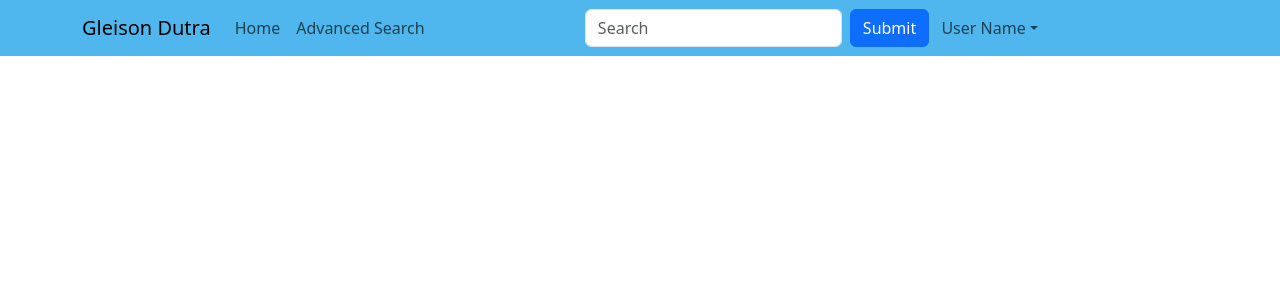
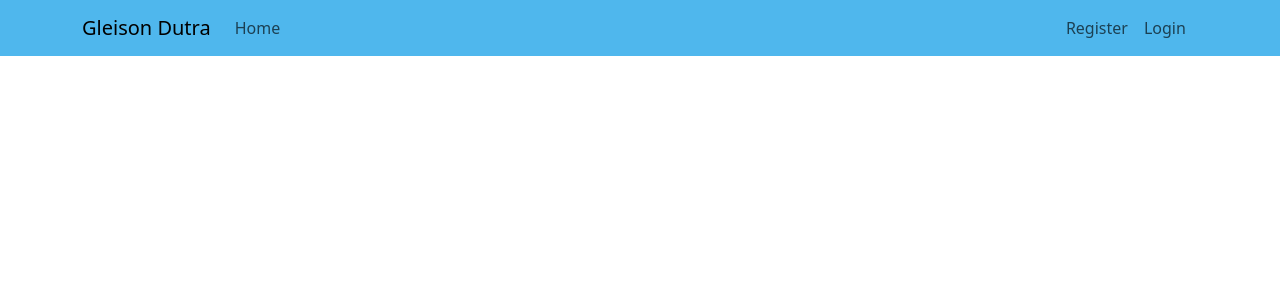
Before and after one commit to gvieira-dutra/The-Metropolitan-Museum-of-Art-API, a Next.js app: page /components/MainNav in a window 1280 px wide. Shown: the top 300 px of the page. Built offline with nearby package versions, Linux system fonts and the light colour scheme.

Commit message:
navbar updated for logged in and logged out user

```diff
--- a/pages/components/MainNav.jsx
+++ b/pages/components/MainNav.jsx
@@ -6,6 +6,8 @@ import { useState } from 'react'
 import NavDropdown from 'react-bootstrap/NavDropdown'
 import { searchHistoryAtom } from '@/store'
 import { useAtom } from 'jotai'
+import { addToHistory } from '@/my-app/lib/userData'
+import { removeToken, readToken } from '@/my-app/lib/authenticate'
 
 export default function MainNav() {
   const router = useRouter()
@@ -14,11 +16,14 @@ export default function MainNav() {
 
   const [searchHistory, setSearchHistory] = useAtom(searchHistoryAtom)
 
-  const onSubmit = (e) => {
+  let token = readToken()
+
+
+  const submitForm = async (e) => {
     e.preventDefault()
     setSearchField('')
     setToggleFalse()
-    setSearchHistory((current) => [...current, `?title=true&q=${searchField}`])
+    setSearchHistory(await addToHistory(`title=true&q=${searchField}`))
     router.push(`/artwork?title=true&q=${searchField}`)
   }
 
@@ -34,34 +39,62 @@ export default function MainNav() {
     setIsExpanded(false)
   }
 
+  const logout = () => {
+    setIsExpanded(false)
+    removeToken()
+    router.push('/login')
+  }
+
   return (
     <>
       <Navbar
         expand="lg"
         className="fixed-top"
-        style={{ backgroundColor: '#4FB7ED' }} // Replace #3498db with your desired color
+        style={{ backgroundColor: '#4FB7ED' }}
         expanded={isExpanded}>
         <Container>
           <Navbar.Brand>Gleison Dutra</Navbar.Brand>
           <Navbar.Toggle onClick={changeToggleValue} aria-controls="basic-navbar-nav" />
           <Navbar.Collapse id="basic-navbar-nav">
             <Nav className="me-auto">
-              <Link href="/" passHref legacyBehavior>
+              <Link href="/" passHref  legacyBehavior>
                 <Nav.Link onClick={setToggleFalse} active={router.pathname === '/'}>
                   Home
                 </Nav.Link>
               </Link>
+
+              {token && (
                 <Link href="/search" passHref legacyBehavior>
                   <Nav.Link onClick={setToggleFalse} active={router.pathname === '/search'}>
                     Advanced Search
                   </Nav.Link>
                 </Link>
+              )}
             </Nav>
-            <Form className="d-flex" onSubmit={onSubmit}>
+            {!token && (
+              <Nav>
+                <Link href="/register" passHref legacyBehavior>
+                  <Nav.Link
+                    active={router.pathname === '/register'}
+                    onClick={() => setIsExpanded(false)}>
+                    Register
+                  </Nav.Link>
+                </Link>
+                <Link href="/login" passHref legacyBehavior>
+                  <Nav.Link
+                    active={router.pathname === '/login'}
+                    onClick={() => setIsExpanded(false)}>
+                    Login
+                  </Nav.Link>
+                </Link>
+              </Nav>
+            )}
+            {token && (
+              <Form className="d-flex" onSubmit={submitForm}>
                 <div className="button-container">
                   <Col xs="auto">
                     <Form.Control
-                  id='searchFormControl'
+                      id="searchFormControl"
                       type="text"
                       placeholder="Search"
                       value={searchField}
@@ -71,12 +104,14 @@ export default function MainNav() {
                 </div>
 
                 <Col xs="auto">
-                <Button  type="submit">Submit</Button>
+                  <Button type="submit">Submit</Button>
                 </Col>
               </Form>
+            )}
             &nbsp;
+            {token && (
               <Nav className="me-auto">
-              <NavDropdown title="User Name" id="basic-nav-dropdown">
+                <NavDropdown title={token.userName} id="basic-nav-dropdown">
                   <Link href="/favourites" passHref legacyBehavior>
                     <NavDropdown.Item
                       onClick={setToggleFalse}
@@ -91,11 +126,18 @@ export default function MainNav() {
                       Search History
                     </NavDropdown.Item>
                   </Link>
+
+                  <Link href="" passHref legacyBehavior>
+                    <NavDropdown.Item onClick={() => logout()}>Logout</NavDropdown.Item>
+                  </Link>
+
                 </NavDropdown>
               </Nav>
+            )}
           </Navbar.Collapse>
         </Container>
       </Navbar>
+
       <br />
       <br />
     </>
```
Lines whose indentation alone changed are shown as unchanged.
